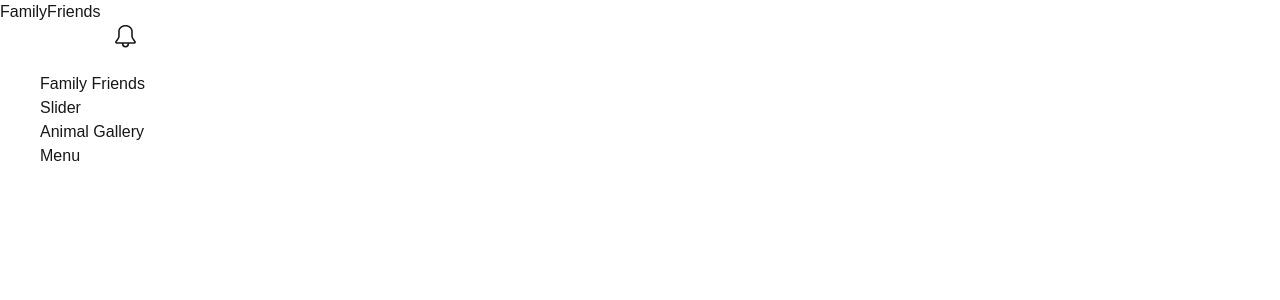
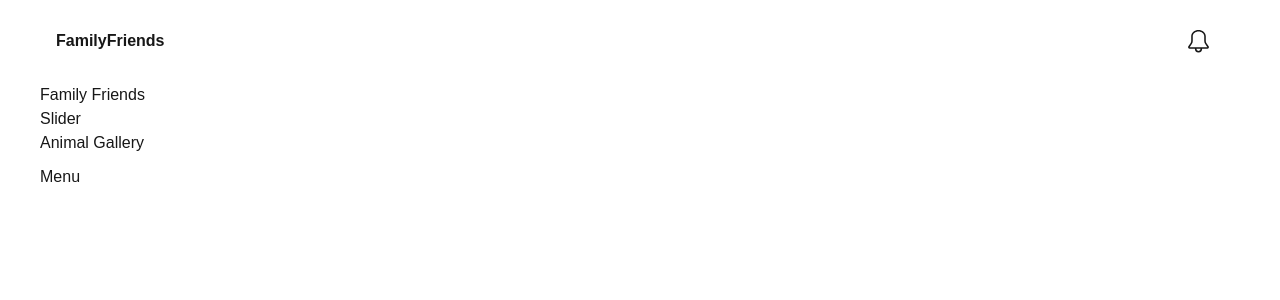
Before and after one commit to ElMaez/familyfriends, a Next.js app: page / in a window 1280 px wide. Shown: the top 300 px of the page. Built offline with nearby package versions, Linux system fonts and the light colour scheme.

Commit message:
Header done.

```diff
--- a/src/components/(global)/Header.jsx
+++ b/src/components/(global)/Header.jsx
@@ -2,8 +2,8 @@ import Button from "./Button";
 import { GoBell } from "react-icons/go";
 const Header = () => {
   return (
-    <header className=" col-[fullbleed] row-1 flex flex-row">
-      <h2 className="">FamilyFriends</h2>
+    <header className=" col-[content] row-1 flex flex-row justify-between p-4 font-bold">
+      <h2 className="self-center">FamilyFriends</h2>
       <Button
         // sm, md, lg
         size="sm"
@@ -14,7 +14,7 @@ const Header = () => {
         // input your own text here
         text=""
         // leave "" if no icon otherwise input icon
-        icon={<GoBell size={25} />}
+        icon={<GoBell size={25}/>}
         // false = no img true = has image
         hasimage={false}
         // wrote img sorce if image
```
